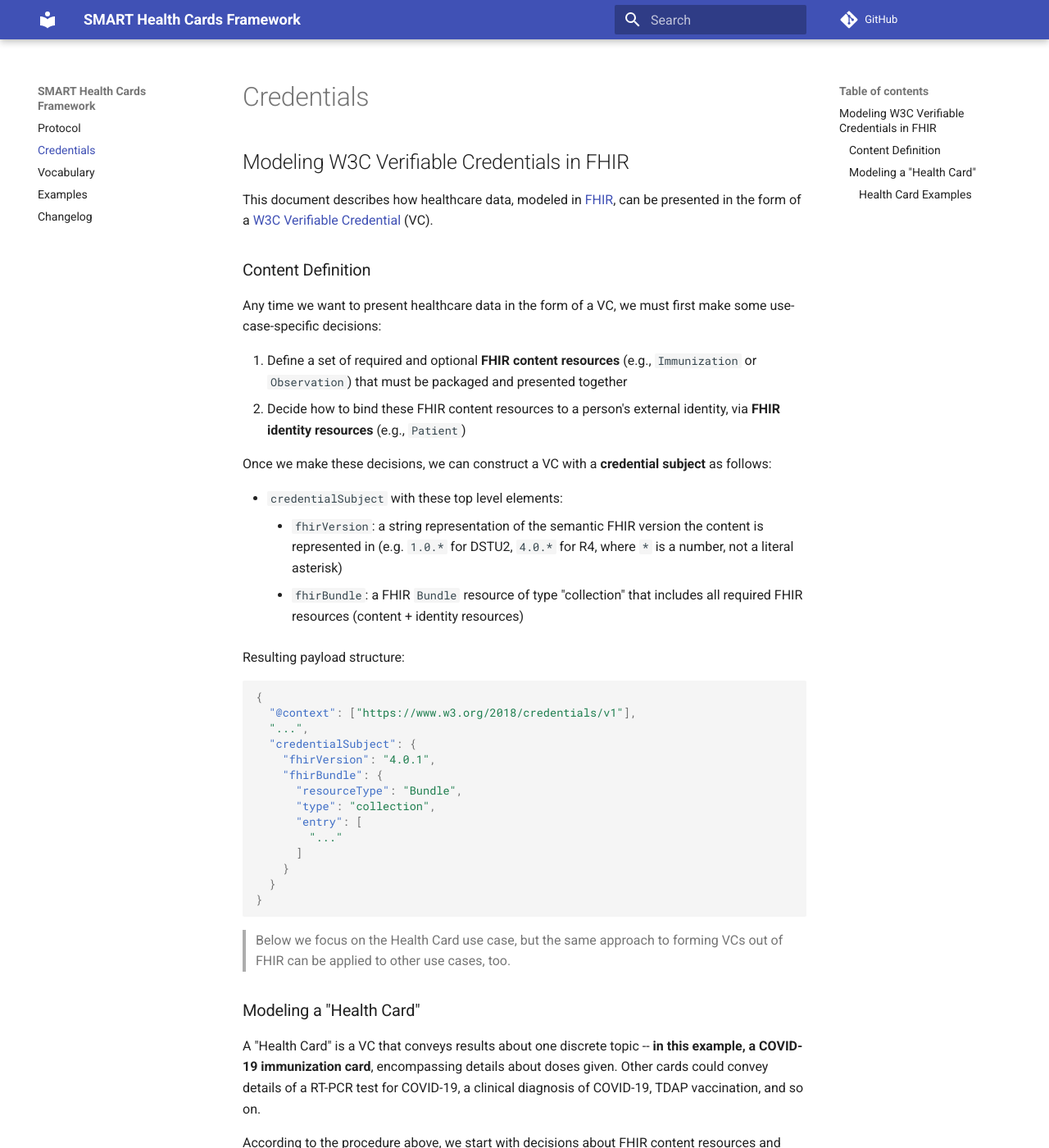
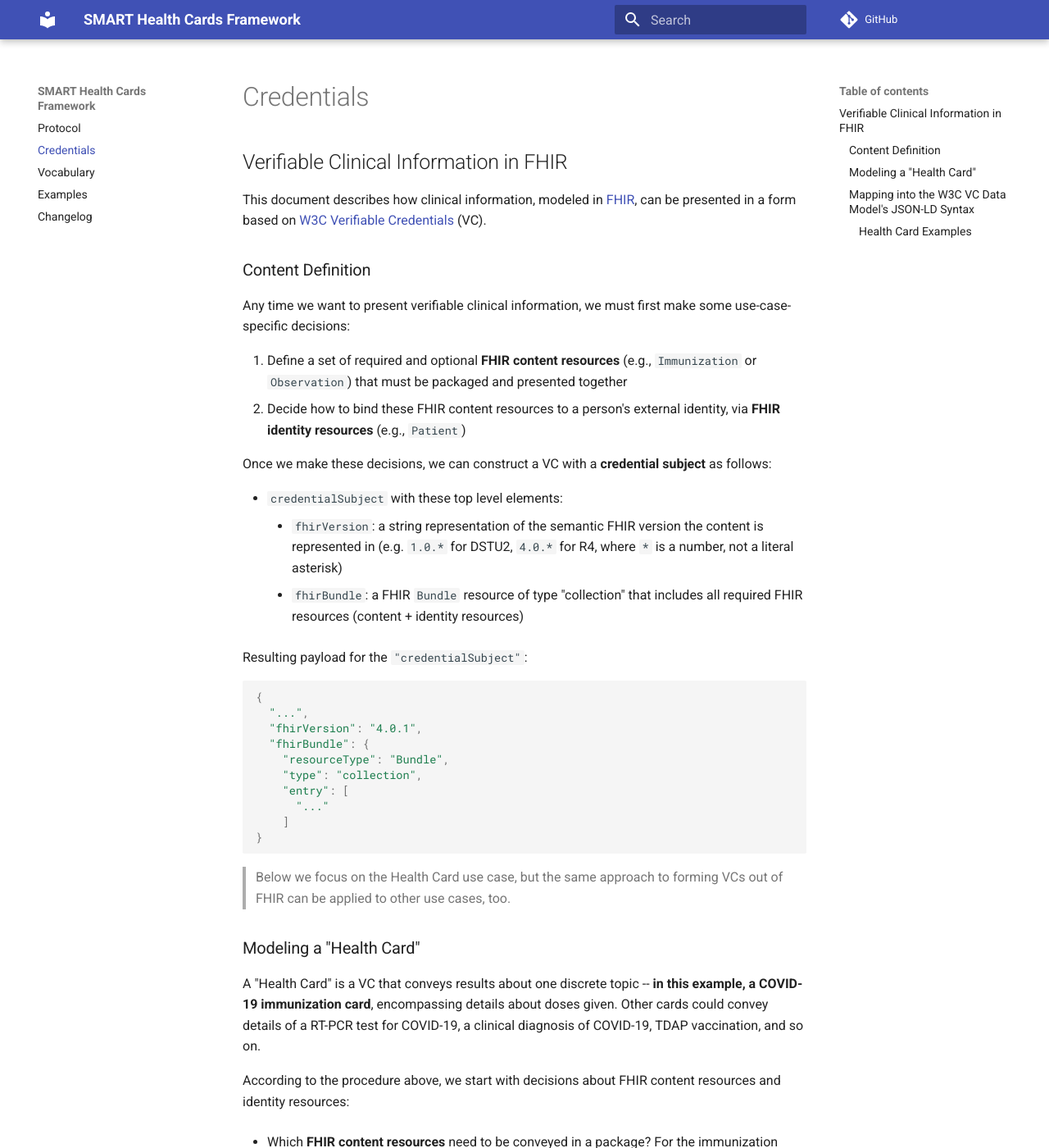
Before and after one commit to smart-on-fhir/health-cards, an MkDocs documentation site: the page built from docs/credential-modeling.md, in a window 1280 px wide and 1400 px high. Shown: the whole window at 82% size. Built offline with MkDocs 1.6.1 and Material for MkDocs 9.7.7, drawn with Linux system fonts in a browser that asks for light colours; comment, search, counter and statistics services are not loaded; some of the changed text lies outside the part shown.

Commit message:
Strip 'fixed' payload content to reduce size (#122)
* Strip 'fixed' payload content to reduce size

* Update example immunization card

* Align on 'verifiable clinical information' phrasing

* Add explicit mapping into W3C VC

* Update credential-modeling.md

* Indentation

* Update credential-modeling.md

* Update changelog 0.4.5

````diff
--- a/docs/credential-modeling.md
+++ b/docs/credential-modeling.md
@@ -1,11 +1,10 @@
+# Verifiable Clinical Information in FHIR
 
-# Modeling W3C Verifiable Credentials in FHIR
-
-This document describes how healthcare data, modeled in [FHIR][], can be presented in the form of a [W3C Verifiable Credential][vc] (VC).
+This document describes how clinical information, modeled in [FHIR][], can be presented in a form based on [W3C Verifiable Credentials][vc] (VC).
 
 ## Content Definition
 
-Any time we want to present healthcare data in the form of a VC, we must first make some use-case-specific decisions:
+Any time we want to present verifiable clinical information, we must first make some use-case-specific decisions:
 
 1. Define a set of required and optional **FHIR content resources** (e.g., `Immunization` or `Observation`) that must be packaged and presented together
 2. Decide how to bind these FHIR content resources to a person's external identity, via **FHIR identity resources** (e.g., `Patient`)
@@ -16,22 +15,18 @@
     * `fhirVersion`: a string representation of the semantic FHIR version the content is represented in (e.g. `1.0.*` for DSTU2, `4.0.*` for R4, where `*` is a number, not a literal asterisk)
     * `fhirBundle`: a FHIR `Bundle` resource of type "collection" that includes all required FHIR resources (content + identity resources)
 
-Resulting payload structure:
+Resulting payload for the `"credentialSubject"`:
 
-```json
+```js
 {
-  "@context": ["https://www.w3.org/2018/credentials/v1"],
   "...",
-  "credentialSubject": {
-    "fhirVersion": "4.0.1",
-    "fhirBundle": {
-      "resourceType": "Bundle",
-      "type": "collection",
-      "entry": [
-        "..."
-      ]
-    }
-  }
+  "fhirVersion": "4.0.1",
+  "fhirBundle": {
+    "resourceType": "Bundle",
+    "type": "collection",
+    "entry": [
+      "..."
+    ]
 }
 ```
 
@@ -53,6 +48,32 @@
         * Verifiers should not store identity data conveyed via VC, and should delete data as soon as they are no longer needed for verification purposes
         * Verifiers should not expect all elements in the VC to exactly match their own records, but can still use elements conveyed in the VC.
 
+
+## Mapping into the W3C VC Data Model's JSON-LD Syntax
+
+To create a structure matching the W3C Verifiable Credential [JSON-LD Syntax](https://www.w3.org/TR/vc-data-model/#json-ld) from a SMART Health Card JWS:
+
+1. De-compress the JWS payload
+
+2. Add to the `.vc` object:
+
+```
+"@context": [
+  "https://www.w3.org/2018/credentials/v1",
+  {
+    "@vocab": "https://smarthealth.cards#",
+    "fhirBundle": {
+      "@id": "https://smarthealth.cards#fhirBundle",
+      "@type": "@json"
+    }
+  }
+]
+```
+
+3. Prepend to the `.vc.type` array: `"VerifiableCredential"`
+
+4. Process the payload according to the rules at https://www.w3.org/TR/vc-data-model/#jwt-decoding
+
 ### Health Card Examples
 
 * [Example VC payloads](https://smarthealth.cards/examples/)
````
Also changed, not shown: docs/changelog.md (+4 -0 lines), docs/index.md (+1 -3 lines), 1 other file.
